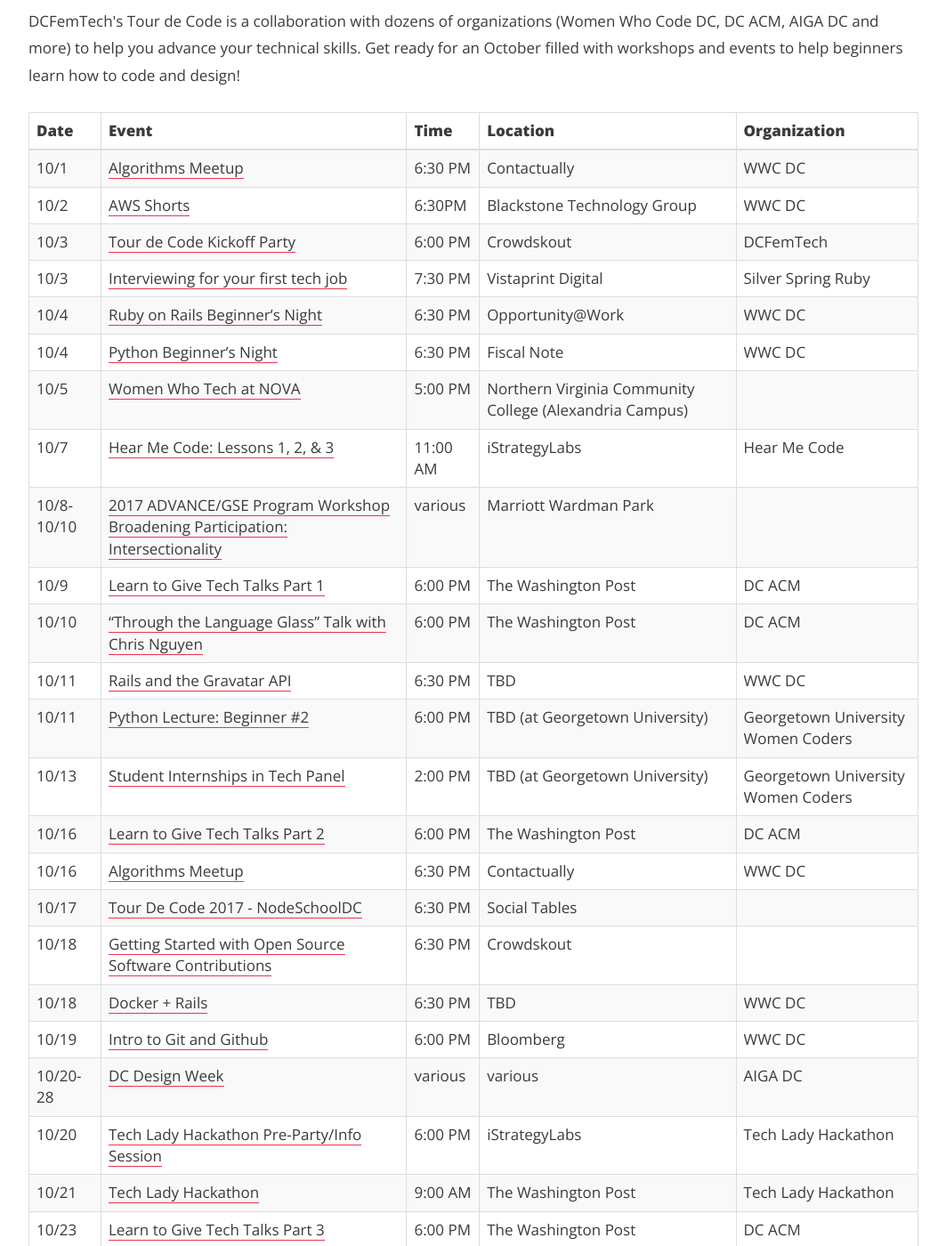
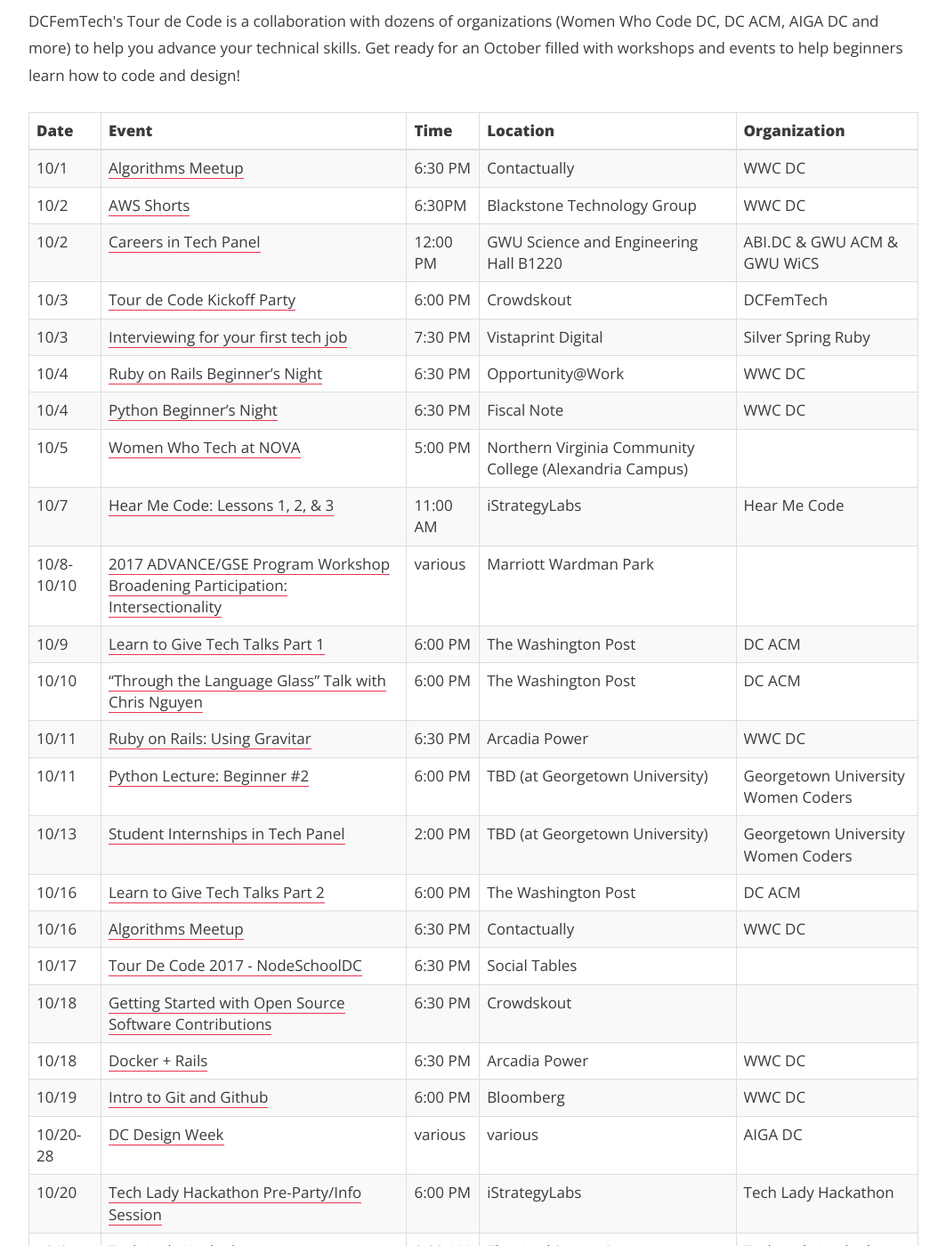
Before and after one commit to dcfemtech/dcfemtech.github.io, a Jekyll site: the page built from _events/tourdecode-2017.markdown, in a window 1280 px wide and 1400 px high, scrolled down 582 px. Shown: the whole window at 89% size, without its empty margins (108-1171 px from the left). Built offline with Jekyll 4.4.1, drawn with Linux system fonts in a browser that asks for light colours.

Commit message:
Update tdc calendar

```diff
--- a/_events/tourdecode-2017.markdown
+++ b/_events/tourdecode-2017.markdown
@@ -23,6 +23,7 @@
 |------|--------|---------|----------|--------------|
 | 10/1 | [Algorithms Meetup]() | 6:30 PM | Contactually | WWC DC |
 | 10/2 | [AWS Shorts](https://www.meetup.com/Women-Who-Code-DC/events/243174051/) | 6:30PM | Blackstone Technology Group | WWC DC |
+| 10/2 | [Careers in Tech Panel]() | 12:00 PM | GWU Science and Engineering Hall B1220 | ABI.DC & GWU ACM & GWU WiCS
 | 10/3 | [Tour de Code Kickoff Party](https://tourdecodekickoff2017.splashthat.com/) | 6:00 PM | Crowdskout | DCFemTech |
 | 10/3 | [Interviewing for your first tech job](https://www.meetup.com/United-Silver-Spring-Ruby/events/240639085/) | 7:30 PM | Vistaprint Digital | Silver Spring Ruby |
 | 10/4 | [Ruby on Rails Beginner's Night](https://www.meetup.com/Women-Who-Code-DC/events/243473675/) | 6:30 PM | Opportunity@Work | WWC DC |
@@ -32,21 +33,21 @@
 | 10/8-10/10 | [2017 ADVANCE/GSE Program Workshop Broadening Participation: Intersectionality](https://awis.site-ym.com/events/EventDetails.aspx?id=929860) | various | Marriott Wardman Park |
 | 10/9 | [Learn to Give Tech Talks Part 1](https://www.meetup.com/ACM-DC/events/242933808/) | 6:00 PM | The Washington Post | DC ACM |
 | 10/10 | ["Throu­gh the Language Glass"­ Talk with Chris Nguyen](https://www.meetup.com/ACM-DC/events/242954315/) | 6:00 PM | The Washington Post | DC ACM |
-| 10/11 | [Rails and the Gravatar API]() | 6:30 PM | TBD | WWC DC |
+| 10/11 | [Ruby on Rails: Using Gravitar](https://www.meetup.com/Women-Who-Code-DC/events/243597140/) | 6:30 PM | Arcadia Power | WWC DC |
 | 10/11 | [Python Lecture: Beginner #2](http://guwecode.georgetown.domains/event/python-lecture-beginner-2/) | 6:00 PM | TBD (at Georgetown University) | Georgetown University Women Coders |
 | 10/13 | [Student Internships in Tech Panel](http://guwecode.georgetown.domains/event/student-internships-in-tech-panel/) | 2:00 PM | TBD (at Georgetown University) | Georgetown University Women Coders |
 | 10/16 | [Learn to Give Tech Talks Part 2](https://www.meetup.com/ACM-DC/events/242954241/) | 6:00 PM | The Washington Post | DC ACM |
 | 10/16 | [Algorithms Meetup]() | 6:30 PM | Contactually | WWC DC |
 | 10/17 | [Tour De Code 2017 - NodeSchoolDC](https://www.meetup.com/preview/node-dc/events/243586589) | 6:30 PM | Social Tables |
 | 10/18 | [Getting Started with Open Source Software Contributions](http://go.crowdskout.com/dcfemtech-tour-de-code-session-getting-started-with-open-source-software-contributions) | 6:30 PM | Crowdskout |
-| 10/18 | [Docker + Rails]() | 6:30 PM | TBD | WWC DC |
+| 10/18 | [Docker + Rails](https://www.meetup.com/Women-Who-Code-DC/events/243597195/) | 6:30 PM | Arcadia Power | WWC DC |
 | 10/19 | [Intro to Git and Github]() | 6:00 PM | Bloomberg | WWC DC |
 | 10/20-28 | [DC Design Week](http://www.dcdesignweek.org/) | various | various | AIGA DC
 | 10/20 | [Tech Lady Hackathon Pre-Party/Info Session](http://techladyhackathon.org/) | 6:00 PM | iStrategyLabs | Tech Lady Hackathon
 | 10/21 | [Tech Lady Hackathon](http://techladyhackathon.org/) | 9:00 AM | The Washington Post | Tech Lady Hackathon
 | 10/23 | [Learn to Give Tech Talks Part 3](https://www.meetup.com/ACM-DC/events/242954265/) | 6:00 PM | The Washington Post | DC ACM |
 | 10/24 | [Designing constructive responses to bias, after traumatic events](https://www.eventbrite.com/e/unleaded-part-2-designing-constructive-responses-to-bias-after-traumatic-events-tickets-37952925221) | 6:30 PM | WeWork 80 M St | Unleaded |
-| 10/25 | [Ruby on Rails Surrealism Workshop]() | 6:30 PM | TBD | WWC DC |
+| 10/25 | [Ruby on Rails Surrealism Workshop](https://www.meetup.com/Women-Who-Code-DC/events/243597529/) | 6:30 PM | Optoro | WWC DC |
 | 10/25 | [Python Lecture: Beginner #3](http://guwecode.georgetown.domains/event/python-lecture-beginner-3/) | 6:00 PM | TBD (at Georgetown University) | Georgetown University Women Coders |
 | 10/26 | [Lambda Ladies](https://www.meetup.com/Women-Who-Code-DC/events/242932833/) | 6:30 PM | Blackstone Technology Group | WWC DC |
 | 10/29 | [Costume Brunch]() | 11:00 AM | TBD | WWC DC |
```
